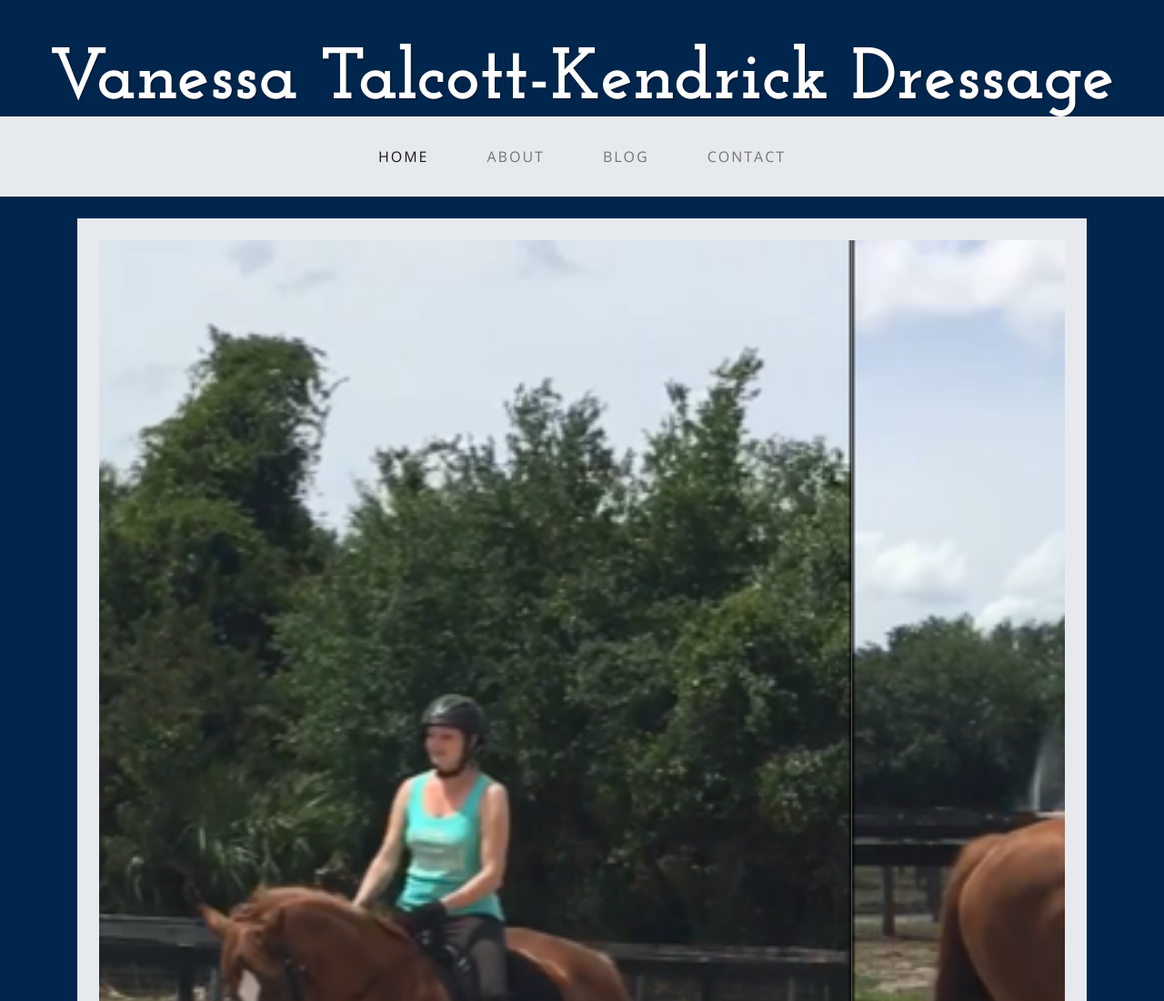
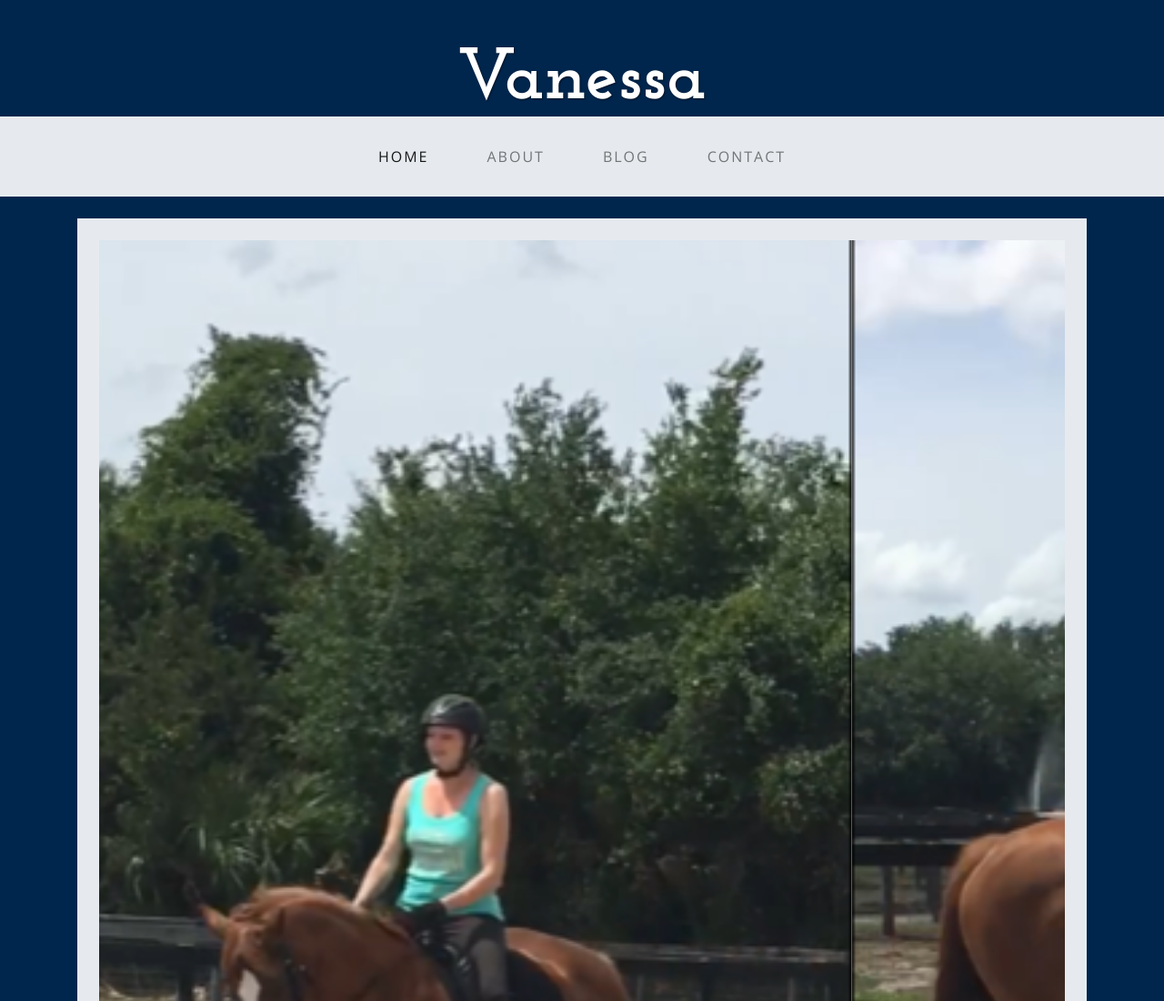
Before and after one commit to IntAppGroupSix/VTK-Dressage, a website: page IAG6-VTK/index.html in a window 1280 px wide. Shown: the top 1100 px of the page at 91% size. Drawn offline with nearby package versions, Linux system fonts and the light colour scheme.

Commit message:
Update index.html

```diff
--- a/IAG6-VTK/index.html
+++ b/IAG6-VTK/index.html
@@ -23,7 +23,7 @@
   </head>
 
   <body>
-      <div class="tagline-upper text-center text-heading text-shadow text-white mt-5 d-none d-lg-block">Vanessa Talcott-Kendrick Dressage</div>
+      <div class="tagline-upper text-center text-heading text-shadow text-white mt-5 d-none d-lg-block">Vanessa</div>
     <!-- Navigation -->
     <nav class="navbar navbar-expand-lg navbar-light bg-faded py-lg-4">
       <div class="container">
```
